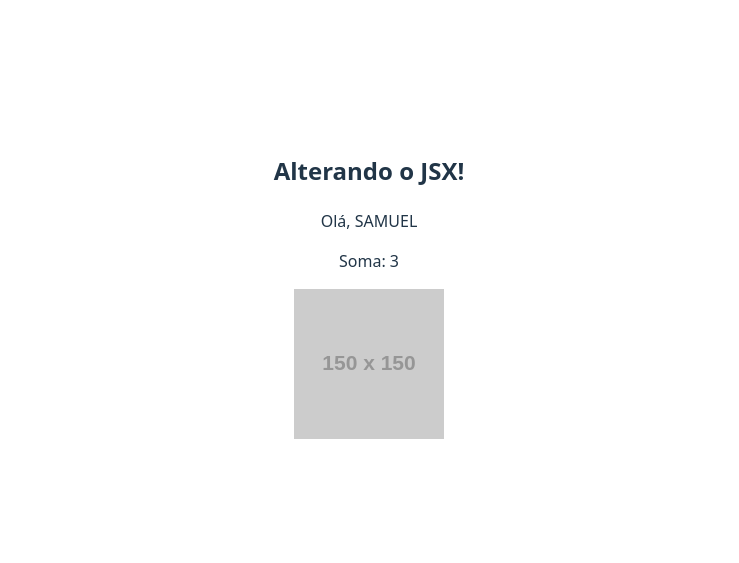
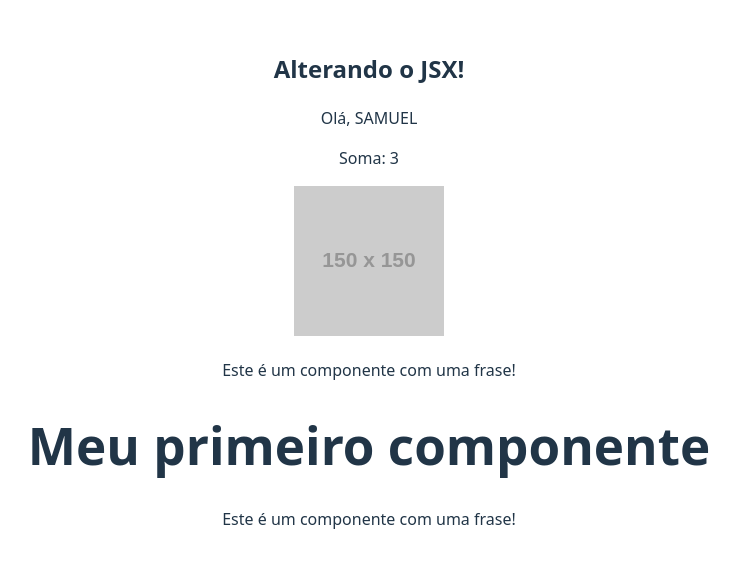
Before and after one commit to Samuel-Nun3s/Estudos-React, a React (Vite) app: page / in a window 1280 px wide. Shown: the part 111-674 px from the top of the page, without its empty margins (271-1010 px from the left). Built offline with nearby package versions, Linux system fonts and the light colour scheme.

Commit message:
Componentes

```diff
--- a/src/App.jsx
+++ b/src/App.jsx
@@ -1,4 +1,5 @@
-import './App.css'
+import './App.css';
+import HelloWorld from './components/HelloWorld.jsx';
 
 function App() {
   const name = 'Samuel';
@@ -16,6 +17,7 @@ function App() {
         <p>Olá, {newName}</p>
         <p>Soma: {sum(1, 2)}</p>
         <img src={url} alt="Minha imagem" />
+        <HelloWorld/>
       </div>
   )
 }
--- /dev/null
+++ b/src/components/Frase.jsx
@@ -0,0 +1,9 @@
+function Frase() {
+    return (
+        <div>
+            <p>Este é um componente com uma frase!</p>
+        </div>
+    )
+}
+
+export default Frase;
--- /dev/null
+++ b/src/components/HelloWorld.jsx
@@ -0,0 +1,13 @@
+import Frase from "./Frase.jsx";
+
+function HelloWorld() {
+    return (
+        <div>
+            <Frase/>
+            <h1>Meu primeiro componente</h1>
+            <Frase/>
+        </div>
+    )
+}
+
+export default HelloWorld;
```
